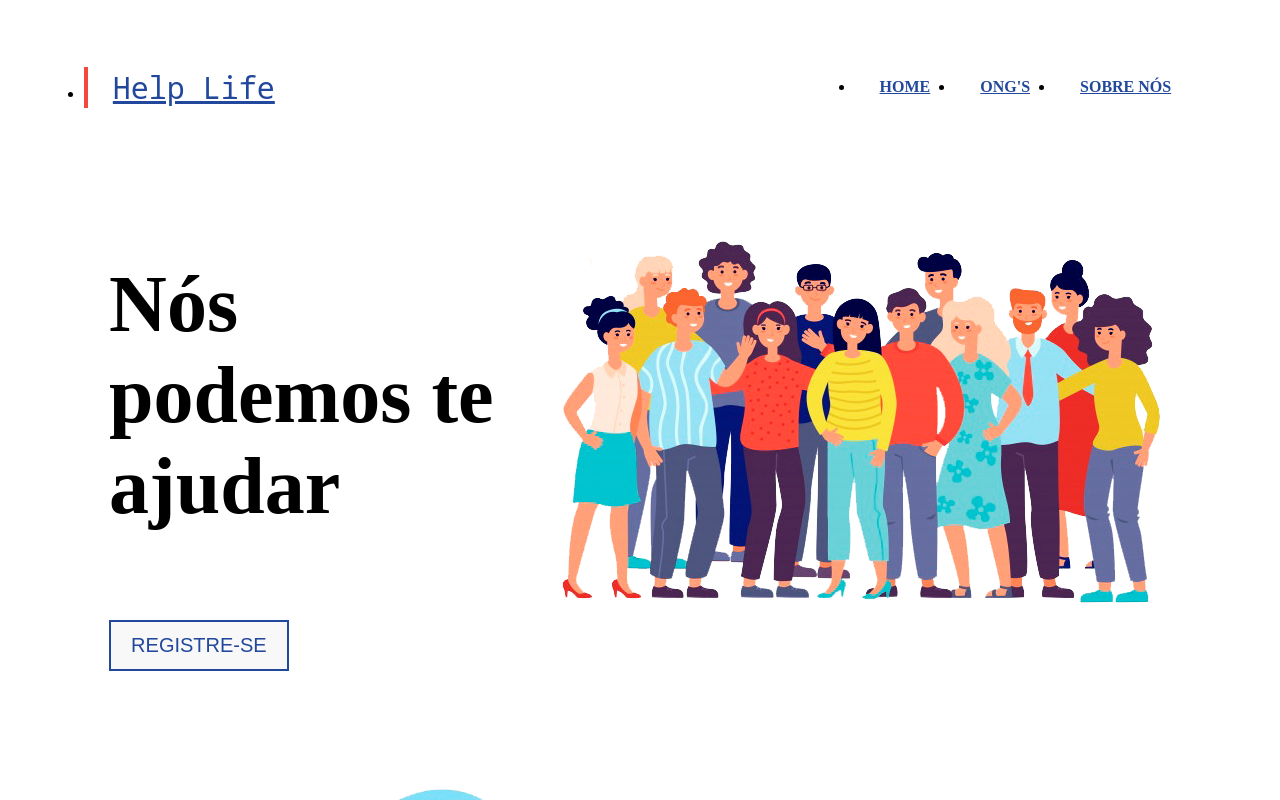
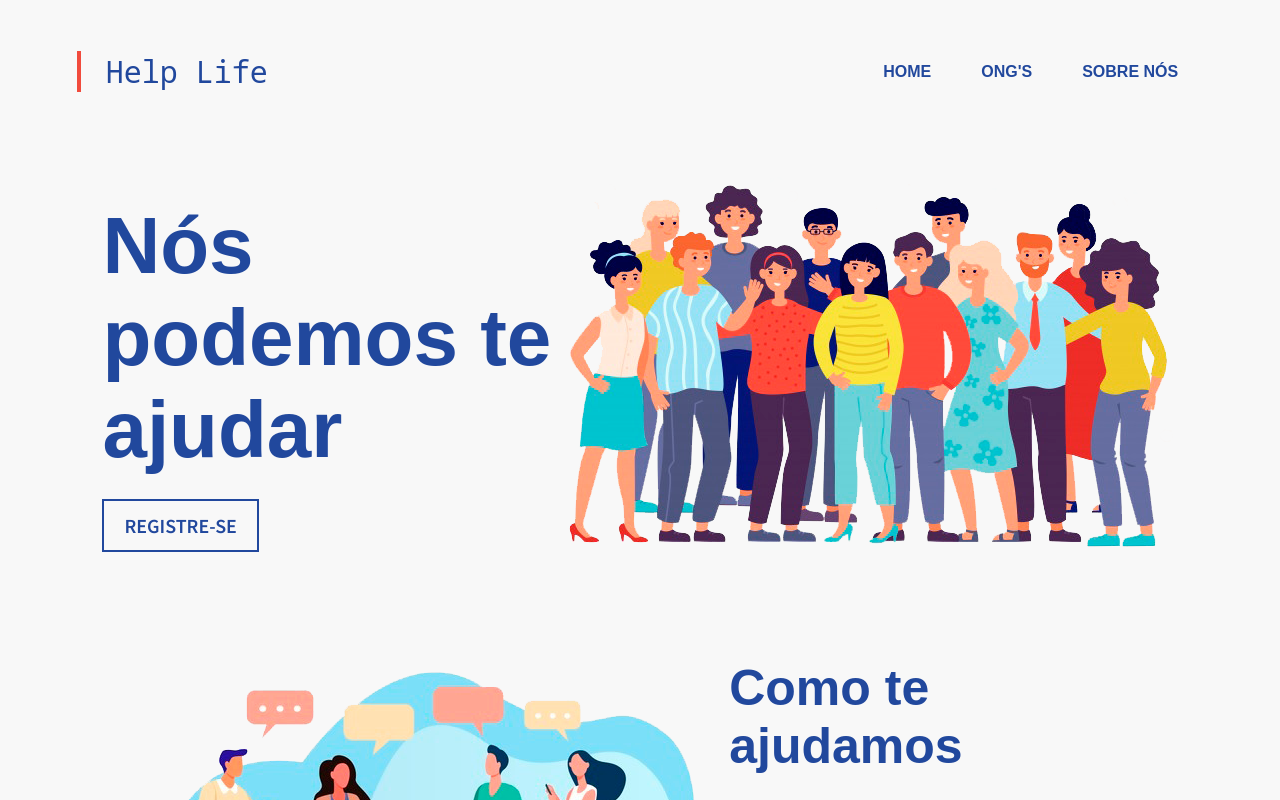
Before and after one commit to LauroAranha/Help-Life, a React (Create React App) app: page / in a window 1280 px wide. Shown: the top 800 px of the page. Built offline with nearby package versions, Linux system fonts and the light colour scheme.

Commit message:
Adição de import global

```diff
--- a/src/pages/App.js
+++ b/src/pages/App.js
@@ -5,7 +5,7 @@ import Ong from './main/Ong'
 import ErrorPage from './Error'
 import Nav from '../components/props/Nav'
 import Footer from '../components/props/Footer'
-
+import './Default.css'
 function App() {
   return (
     <Router>
@@ -17,7 +17,9 @@ function App() {
         <Route path="*" element={<ErrorPage />} />
       </Routes>
       <Footer />
+
     </Router>
+
   )
 }
 
--- /dev/null
+++ b/src/pages/Default.css
@@ -0,0 +1,11 @@
+/* imports padrão pra fontes e elementos relacionados a css */
+@import url('https://fonts.googleapis.com/css2?family=Noto+Sans+Mono:wght@500&display=swap');
+@import url('https://fonts.googleapis.com/css2?family=Montserrat:wght@300&family=Raleway:wght@300&display=swap');
+@import url('https://fonts.googleapis.com/css2?family=Source+Sans+Pro:wght@600&display=swap');
+@import url('https://fonts.googleapis.com/css2?family=Poppins&display=swap');
+
+*{font-family: sans-serif; list-style: none; text-decoration: none; margin: 0; padding: 0;}
+body{color: #21489d; background-color: #f8f8f8;}
+body::-webkit-scrollbar {width: 6px;}
+body::-webkit-scrollbar-track {background: transparent;}
+body::-webkit-scrollbar-thumb {background-color: #f14b3d;}
```
